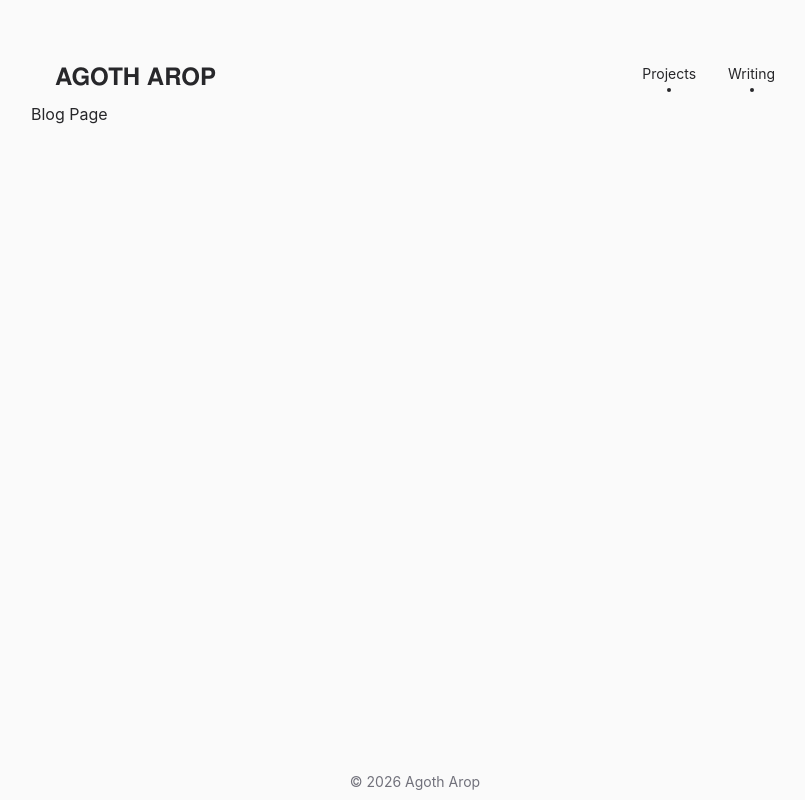
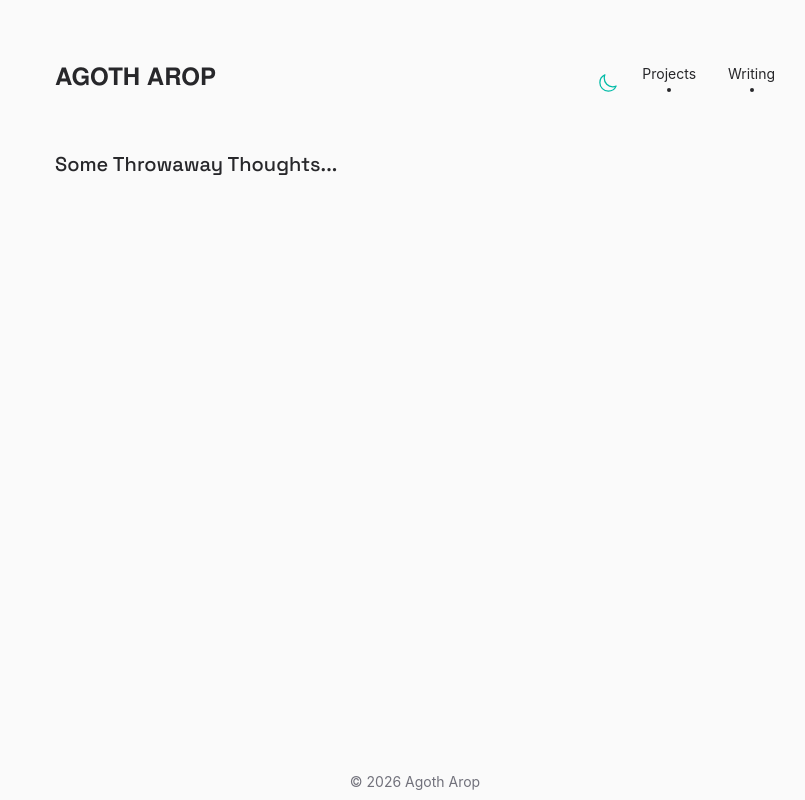
Before and after one commit to Agoth24/portfolio, a React (Vite) app: page /blog in a window 1280 px wide. Shown: the whole page, without its empty margins (225-1030 px from the left). Built offline with nearby package versions, Linux system fonts and the light colour scheme.

Commit message:
layout fixes

```diff
--- a/pages/Blog.jsx
+++ b/pages/Blog.jsx
@@ -1,8 +1,10 @@
 const Blog = () => {
 	return (
-		<div>
-			<h1>Blog Page</h1>
-		</div>
+		<section className="mt-12 px-6 flex flex-col gap-6">
+			<h1 className="text-xl font-space-grotesk font-medium">
+                Some Throwaway Thoughts...
+            </h1>
+		</section>
 	);
 };
 export default Blog;
--- a/src/components/Header.jsx
+++ b/src/components/Header.jsx
@@ -1,6 +1,7 @@
+import { useState } from "react";
 import { Link } from "react-router";
-import { Dot, Menu } from "lucide-react";
-import { FaGithub, FaLinkedin } from "react-icons/fa";
+import { Dot } from "lucide-react";
+import { IoMoonOutline, IoSunnyOutline } from "react-icons/io5";
 
 const navLinks = [
 	{ id: 0, linkName: "Projects", path: "/projects", selected: false },
@@ -11,6 +12,24 @@ const Title = ({ text }) => {
 	<h1 className="font-nimbus-bold text-2xl dark:text-zinc-100 hover:text-teal-500 transition-all duration-150 ease-in-out">
 		{text}
 	</h1>;
+};
+const DarkModeToggle = () => {
+	const [dark, setDark] = useState(false);
+
+	const handleToggle = () => {
+		document.documentElement.classList.toggle("dark");
+		setDark(!dark);
+	};
+
+	return (
+		<button onClick={handleToggle} className="cursor-pointer hover:bg-zinc-300 dark:hover:bg-zinc-600 p-2 rounded-lg">
+			{!dark ? (
+				<IoMoonOutline size={20} className="text-teal-500" />
+			) : (
+				<IoSunnyOutline size={20} className="text-violet-400" />
+			)}
+		</button>
+	);
 };
 
 const Header = () => {
@@ -23,6 +42,9 @@ const Header = () => {
 					</h1>
 				</Link>
 
+				<div className="flex gap-4">
+					{/* DARK MODE SWITCH */}
+					<DarkModeToggle />
 					{/* NAV LINKS */}
 					<ul className="flex max-[350px]:gap-4 gap-8">
 						{navLinks.map((link) => (
@@ -37,8 +59,8 @@ const Header = () => {
 							</li>
 						))}
 					</ul>
+				</div>
 			</nav>
-
 		</header>
 	);
 };
--- a/src/components/ProjectCard.jsx
+++ b/src/components/ProjectCard.jsx
@@ -18,7 +18,7 @@ const CardCTAButton = ({ text, URL, icon }) => {
 
 const ProjectCard = ({ project }) => {
 	return (
-		<div className="grid grid-cols-1 sm:grid-cols-2 p-4 rounded-lg gap-6 bg-zinc-100 dark:bg-olive-950">
+		<div className="grid grid-cols-1 sm:grid-cols-2 p-4 rounded-lg gap-6 bg-zinc-100 dark:bg-zinc-900">
 			<img
 				src={project.imageSrc}
 				alt={project.title}
--- a/src/index.css
+++ b/src/index.css
@@ -57,3 +57,5 @@ html, body {
 		opacity: 0;
 	}
 }
+
+@custom-variant dark (&:where(.dark, .dark *));
```
Lines whose indentation alone changed are shown as unchanged.
